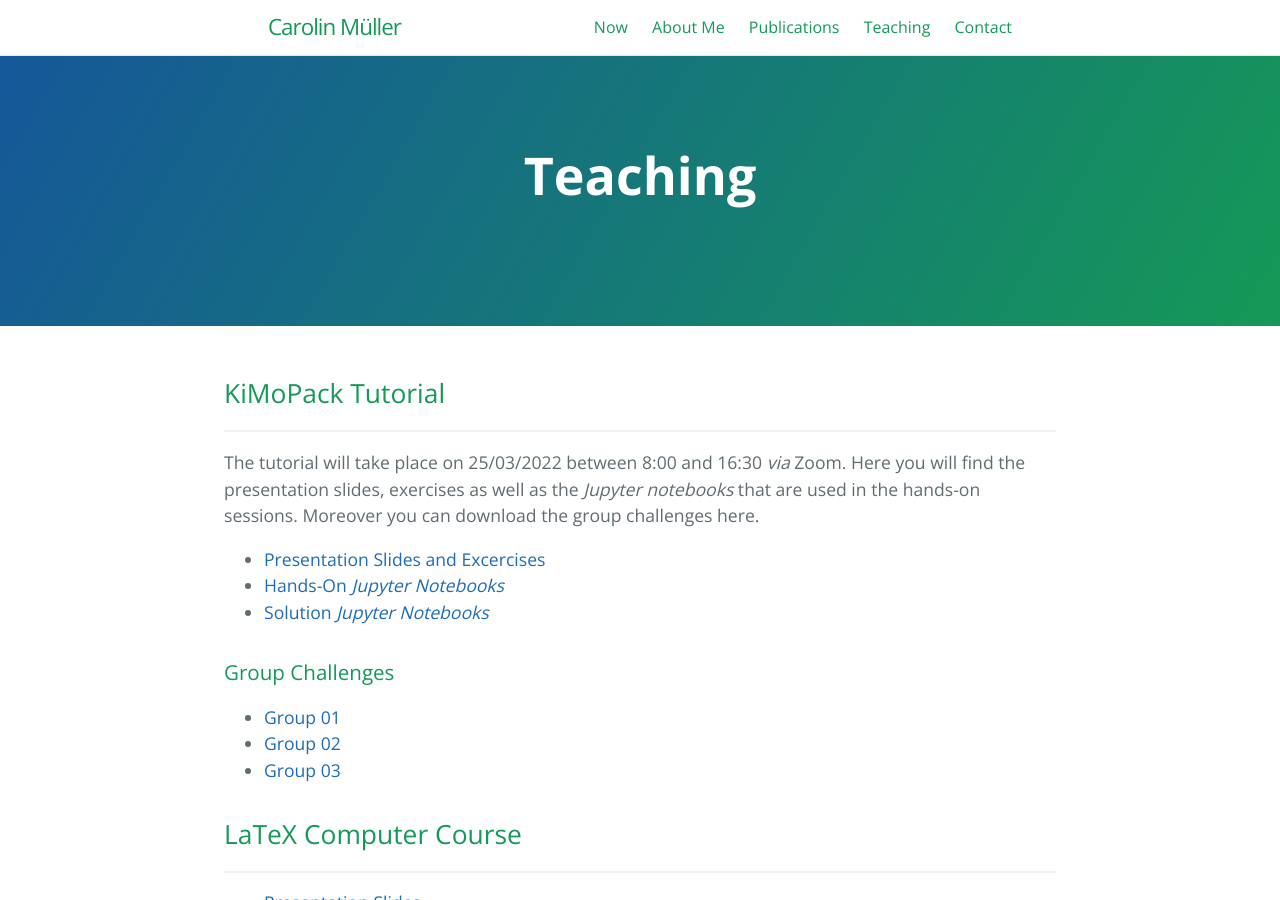
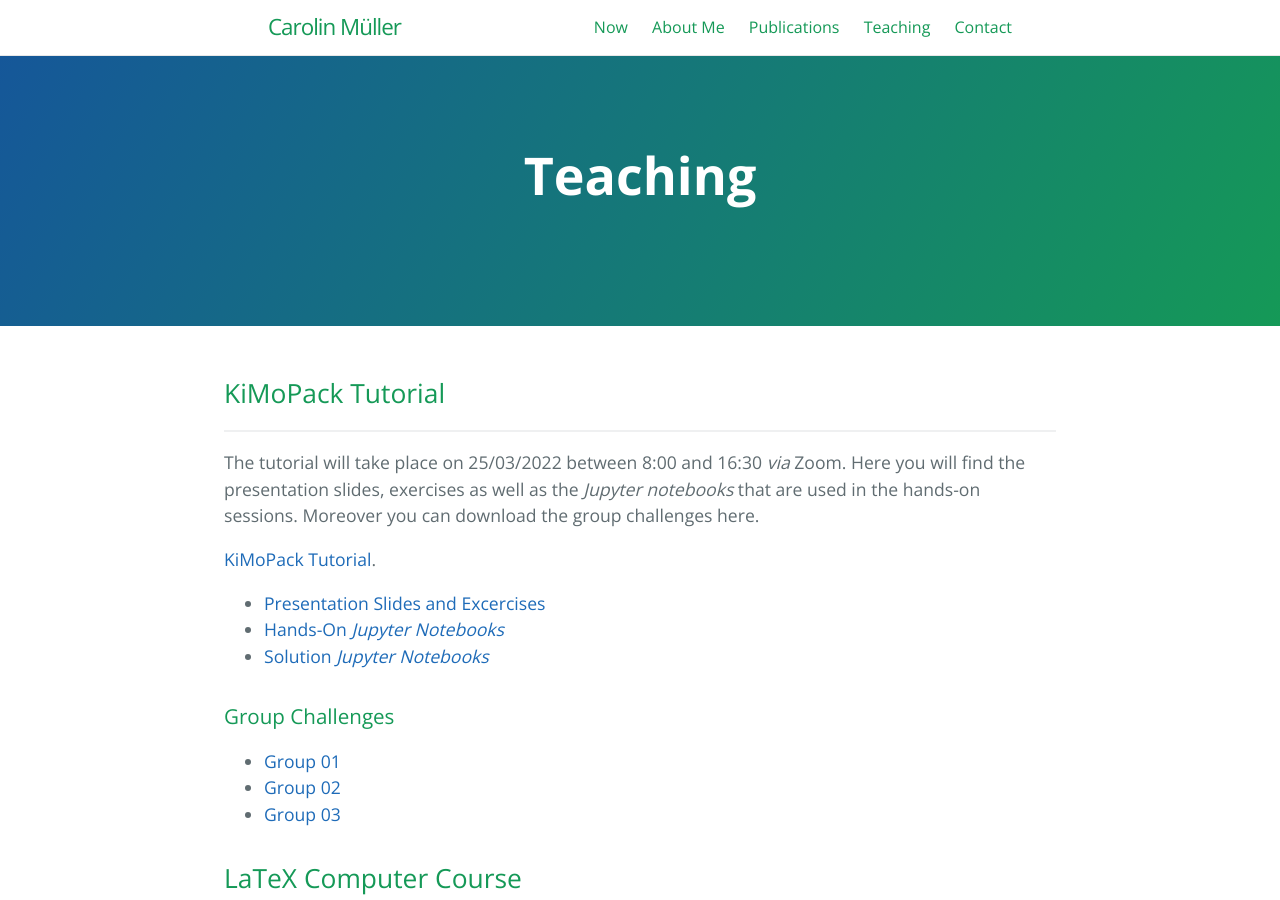
Before and after one commit to carolin-m/carolin-m.github.io, a Jekyll site: the page built from teaching.md, in a window 1280 px wide and 900 px high. Built offline with Jekyll 4.4.1, drawn with Linux system fonts in a browser that asks for light colours.

Commit message:
Update teaching.md

```diff
--- a/teaching.md
+++ b/teaching.md
@@ -10,6 +10,9 @@ order: 1
 _____
 
 The tutorial will take place on 25/03/2022 between 8:00 and 16:30 *via* Zoom. Here you will find the presentation slides, exercises as well as the *Jupyter notebooks* that are used in the hands-on sessions. Moreover you can download the group challenges here.
+
+[KiMoPack Tutorial]({{ '/KiMoPack_tutorial.html' | absolute_url }}).
+
 
 - [Presentation Slides and Excercises](./docs/LaTeX/Latex_Kurs_Folien_pw.pdf)
 - [Hands-On *Jupyter Notebooks*](./docs/LaTeX/Latex_Kurs_Folien_pw.pdf)
```
